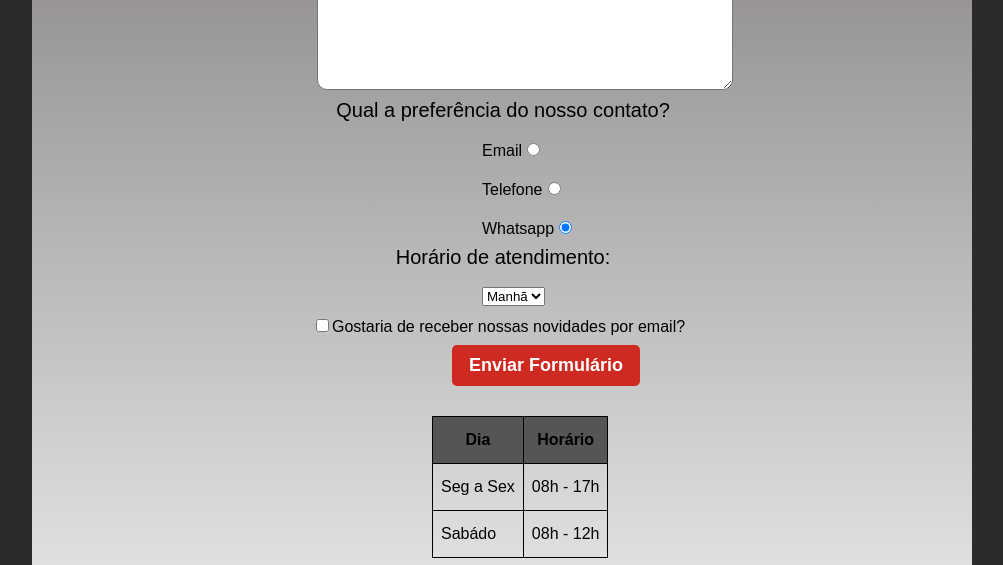
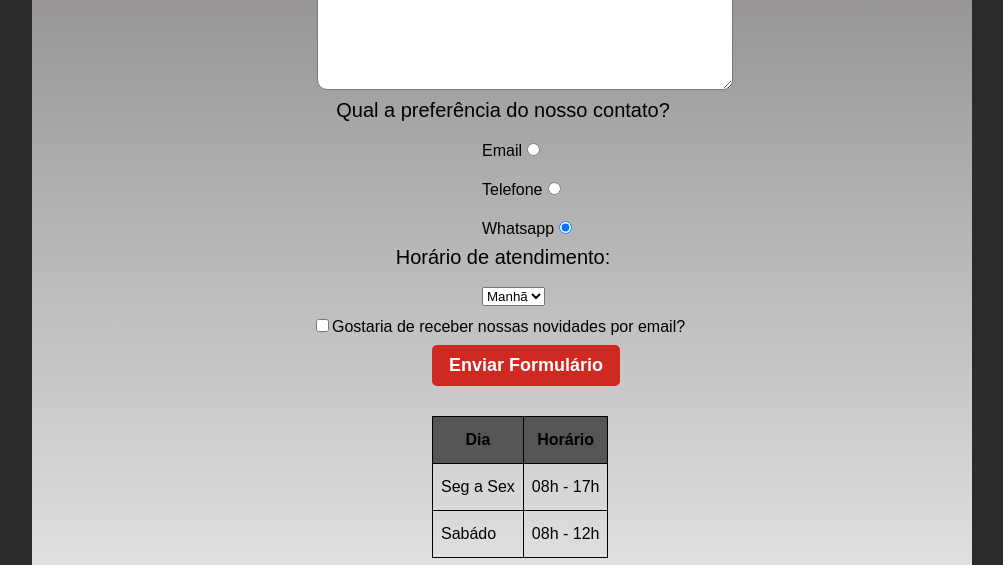
Before and after one commit to joelap1992/SiteJr, a plain HTML site: page contato.html in a window 1280 px wide. Shown: the part 662-1227 px from the top of the page, without its empty margins (138-1141 px from the left). Drawn offline with Linux system fonts and the light colour scheme.

Commit message:
Update style.css
Commit

```diff
--- a/style.css
+++ b/style.css
@@ -178,7 +178,7 @@ footer{
     border-radius: 5px;
     transition: 1s all;
     cursor: pointer;
-    margin: 10px auto 10px 420px ;
+    margin: 10px auto 10px 400px ;
 
 }
 
```
